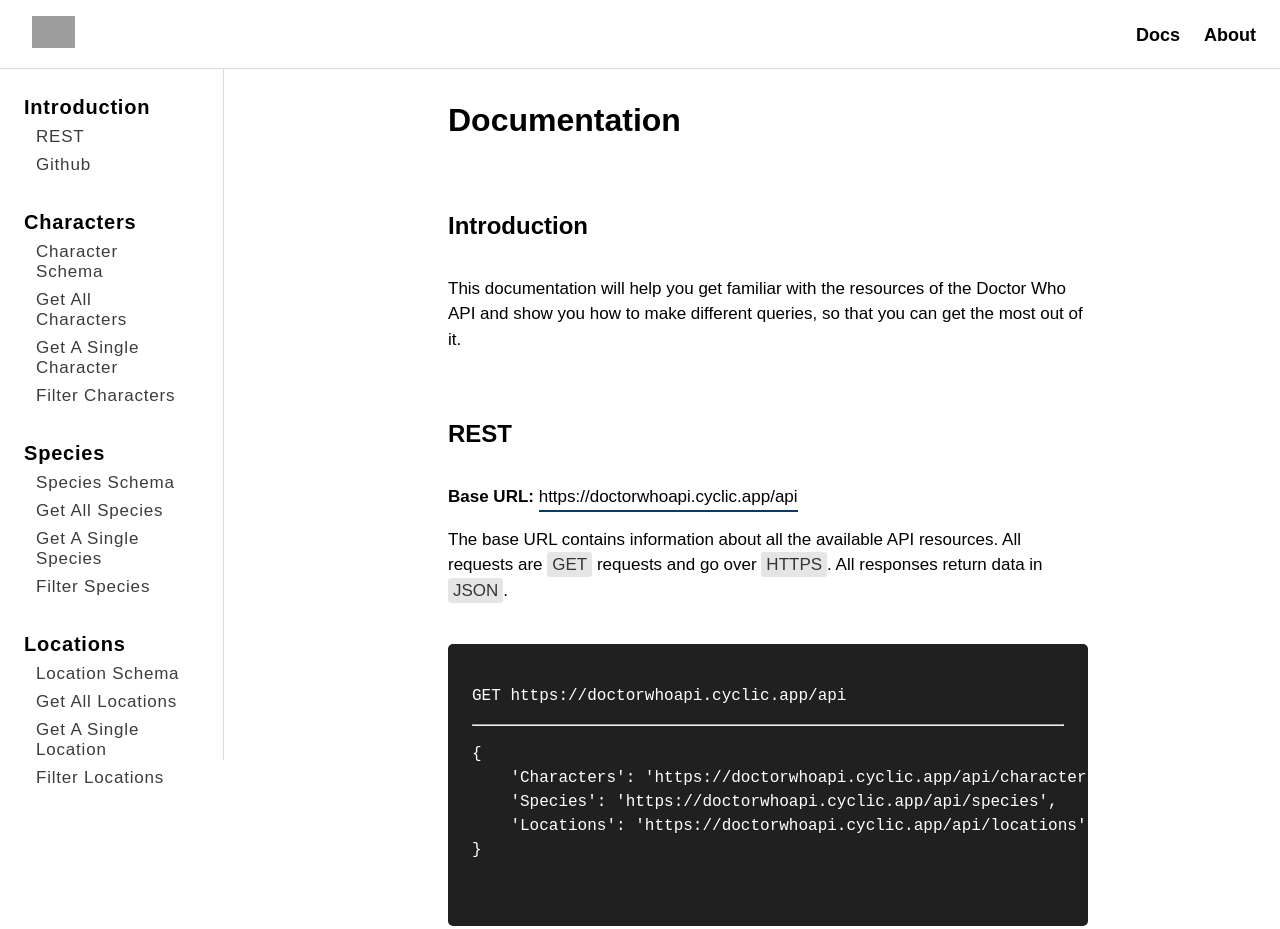
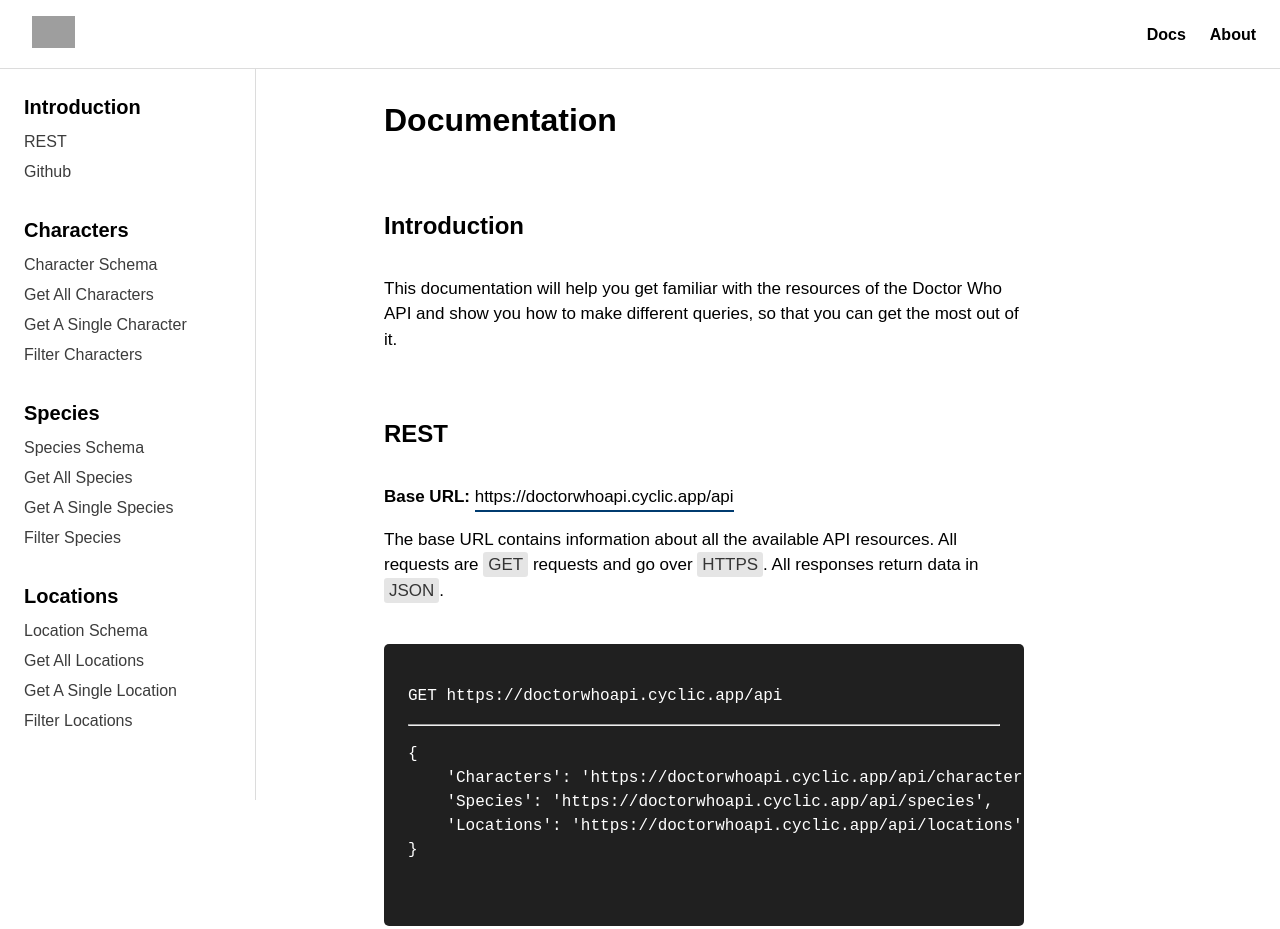
Before and after one commit to Ido-Barnea/Doctor-Who-API, a website: page public/documentation/documentation.html in a window 1280 px wide. Shown: the top 929 px of the page. Drawn offline with Linux system fonts and the light colour scheme; grey boxes are pictures that could not be loaded.

Commit message:
Updated documentation design.

```diff
--- a/public/documentation/documentation.css
+++ b/public/documentation/documentation.css
@@ -14,20 +14,22 @@ body {
 .main-menu {
     box-sizing: border-box;
     float: left;
-    width: 17.5%;
-    height: 95vh;
-    padding: 12px;
+    width: 20%;
+    height: 100vh;
+    padding-top: 5%;
+    padding-left: 12px;
+    padding-bottom: 5%;
     border-right: 1px solid gainsboro;
     z-index: 1;
     position: fixed;
-    padding-top: 5%;
+    overflow-y: scroll;
 }
 
 .main-content {
     height: 100vh;
     width: 50%;
     position: absolute;
-    margin-left: 35%;
+    margin-left: 30%;
     margin-top: 7.5%;
     background-color: white;
     line-height: 1.5;
@@ -49,11 +51,11 @@ body {
     float: right;
     color: black;
     padding-right: 24px;
-    text-align: center;
-    font-size: large;
+    text-align: left;
+    font-size: 1em;
     font-weight: 700;
     text-decoration: none;
-    transform: translateY(45%);
+    transform: translateY(55%);
     display: block;
 }
 
@@ -62,25 +64,19 @@ body {
     height: 32px;
 }
 
-.main-menu h3 {
-    font-weight: bold;
-    font-size: x-large;
-}
-
 .main-menu .menu-title {
-    font-size: 20px;
+    font-size: 1.25em;
     color: black;
     font-weight: 800;
-    padding: 32px 12px 4px;
+    padding: 32px 12px 8px;
 }
 
 .main-menu a {
-    padding: 4px 24px 4px;
+    padding: 6px 12px;
     display: block;
-    font-size: 17px;
+    font-size: 1em;
     color: #3C3C3C;
     text-decoration: none;
-    letter-spacing: 0.05rem;
 }
 
 .main-menu a:hover,
--- a/public/documentation/documentation.html
+++ b/public/documentation/documentation.html
@@ -409,7 +409,7 @@
                     </table>
                 </div>
                 <div class="sub-section" id="main-content-locations-get-all">
-                    <h4>Get All :ocations</h4>
+                    <h4>Get All Locations</h4>
                     <p>You can access the list of locations by using the <mark>/locations</mark> endpoint.</p>
                     <br>
                     <div class="code">
@@ -462,7 +462,7 @@
                 </div>
             </div>
 
-            <br><br><br>
+            <br><br><br><br><br>
         </div>
     </div>
 </body>
```
